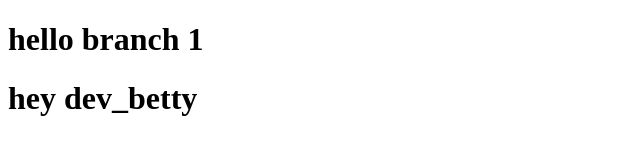
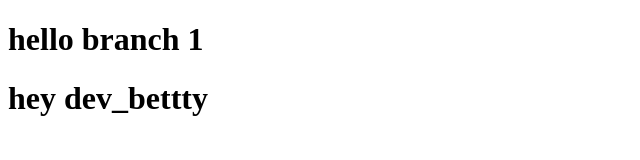
Before and after one commit to betty-Get/git_workshop, a plain HTML site: page index.html in a window 1280 px wide. Shown: the full height of the page, 0-640 px from the left. Drawn offline with Linux system fonts and the light colour scheme.

Commit message:
h1 commit

```diff
--- a/index.html
+++ b/index.html
@@ -8,6 +8,6 @@
 </head>
 <body>
     <h1>hello branch 1</h1>
-    <h1>hey dev_betty</h1>
+    <h1>hey dev_bettty</h1>
 </body>
 </html>
```
